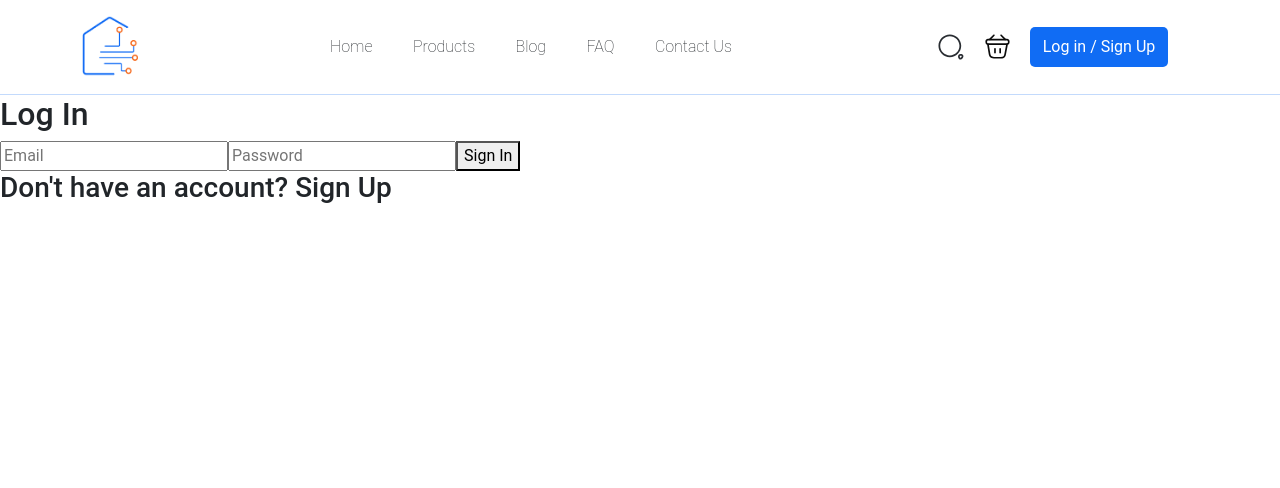
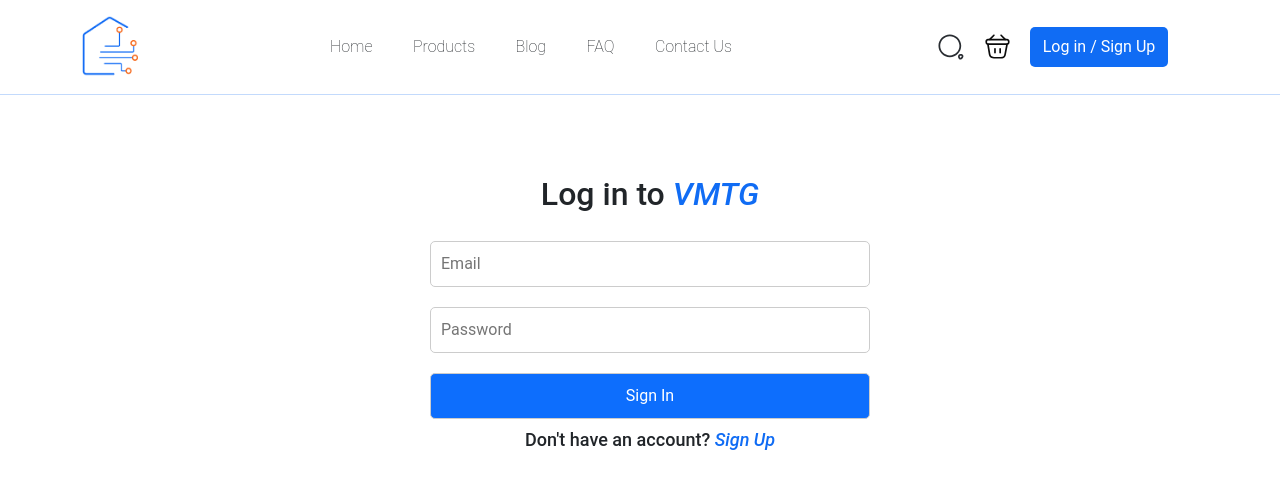
Before and after one commit to andreygranenko/Online-shop-vite, a React (Vite) app: page /login in a window 1280 px wide. Shown: the top 488 px of the page. Built offline with nearby package versions, Linux system fonts and the light colour scheme; no server answers.

Commit message:
updated login register pages and some functionalities

```diff
--- a/src/Homepage.jsx
+++ b/src/Homepage.jsx
@@ -1,10 +1,42 @@
 // eslint-disable-next-line react/prop-types
 import {Navigate} from "react-router-dom";
 import NavBar from "./components/nav-bar/NavBar.jsx";
-
+import {useEffect, useState} from "react";
+import {supabase} from './client.js';
 // eslint-disable-next-line react/prop-types
 const Homepage = ({session, setSession}) => {
-  console.log(session);
+  const [loading, setLoading] = useState(true);
+  const [email, setEmail] = useState(null);
+
+  useEffect(() => {
+    let ignore = false;
+    async function getProfile() {
+      setLoading(true);
+      const { user } = session;
+
+      const { data, error } = await supabase
+        .from('Users')
+        .select(`email`)
+        .eq('id', user.id)
+        .single();
+
+      if (!ignore) {
+        if (error) {
+          console.warn(error);
+        } else if (data) {
+          setEmail(data.email);
+        }
+      }
+
+      setLoading(false);
+    }
+
+    getProfile();
+
+    return () => {
+      ignore = true;
+    }
+  }, [session]);
 
   // eslint-disable-next-line react/prop-types
   if (!session || !session.user) {
@@ -23,7 +55,7 @@ const Homepage = ({session, setSession}) => {
     <>
       <NavBar/>
       {/* eslint-disable-next-line react/prop-types */}
-      <h2>Hey {session.user.email}</h2>
+      <h2>Heye {email}</h2>
     </>
 
   )
--- a/src/components/auth/SignInForm.jsx
+++ b/src/components/auth/SignInForm.jsx
@@ -2,6 +2,7 @@ import {useState} from "react";
 import {supabase} from "../../client.js";
 import {Link, useNavigate} from "react-router-dom";
 import NavBar from "../nav-bar/NavBar.jsx";
+import './sign-in-form.sass';
 // eslint-disable-next-line react/prop-types
 const SignInForm = ({setSession}) => {
   const navigate = useNavigate();
@@ -42,13 +43,16 @@ const SignInForm = ({setSession}) => {
   return (
     <>
       <NavBar/>
-      <h2>Log In</h2>
-      <form onSubmit={handleSubmit}>
-        <input onChange={handleChange} name={'email'} type="email" placeholder="Email" />
-        <input onChange={handleChange} name={'password'} type="password" placeholder="Password" />
-        <button type="submit">Sign In</button>
-      </form>
-      <h3>Don&apos;t have an account? <Link to={'/register'}>Sign Up</Link> </h3>
+      <div className="container login-form">
+        <h2>Log in to <span>VMTG</span></h2>
+        <form onSubmit={handleSubmit}>
+          <input onChange={handleChange} name={'email'} type="email" placeholder="Email" />
+          <input onChange={handleChange} name={'password'} type="password" placeholder="Password" />
+          <button className={'btn btn-primary'} type="submit">Sign In</button>
+        </form>
+        <h3>Don&apos;t have an account? <Link to={'/register'}>Sign Up</Link> </h3>
+      </div>
+
     </>
   );
 }
--- a/src/components/auth/SignUpForm.jsx
+++ b/src/components/auth/SignUpForm.jsx
@@ -2,6 +2,7 @@ import {useState} from "react";
 import {supabase} from "../../client.js";
 import {Link} from "react-router-dom";
 import NavBar from "../nav-bar/NavBar.jsx";
+import './sign-up-form.sass';
 
 const SignUpForm = () => {
 
@@ -38,17 +39,17 @@ const SignUpForm = () => {
   return (
     <>
       <NavBar/>
-      <h2>
-        Sign Up
-      </h2>
-      <form onSubmit={handleSubmit}>
-        <label htmlFor="email">Email</label>
-        <input onChange={handleChange} type="email" id="email" name="email" />
-        <label htmlFor="password">Password</label>
-        <input onChange={handleChange} type="password" id="password" name="password" />
-        <button type="submit">Sign Up</button>
-      </form>
-      <h3>Already have an account? <Link to={'/login'}>Sing In</Link></h3>
+      <div className="container signup-form">
+        <h2>
+          Create your account
+        </h2>
+        <form onSubmit={handleSubmit}>
+          <input placeholder={'Email'} onChange={handleChange} type="email" id="email" name="email" />
+          <input placeholder={'Password'} onChange={handleChange} type="password" id="password" name="password" />
+          <button className={'btn btn-primary'} type="submit">Login</button>
+        </form>
+        <h3>Already have an account? <Link to={'/login'}>Login</Link></h3>
+      </div>
     </>
 
   )
--- /dev/null
+++ b/src/components/auth/sign-in-form.sass
@@ -0,0 +1,31 @@
+@use '../../style-vars/vars' as v
+
+.login-form
+  display: flex
+  flex-direction: column
+  text-align: center
+  margin: 80px
+  span, a
+    font-style: italic
+    color: v.$second-color
+  h3
+    font-size: 18px
+  form
+    display: flex
+    margin-top: 10px
+    flex-direction: column
+    justify-content: center
+    align-items: center
+    input
+      margin: 10px
+      width: 440px
+      padding: 10px
+      border: 1px solid #ccc
+      border-radius: 5px
+    button
+      margin: 10px
+      padding: 10px
+      width: 440px
+      border: 1px solid #ccc
+      border-radius: 5px
+      cursor: pointer
--- /dev/null
+++ b/src/components/auth/sign-up-form.sass
@@ -0,0 +1,32 @@
+@use '../../style-vars/vars' as v
+
+
+.signup-form
+  display: flex
+  flex-direction: column
+  text-align: center
+  margin: 80px
+  span, a
+    font-style: italic
+    color: v.$second-color
+  h3
+    font-size: 18px
+  form
+    display: flex
+    margin-top: 10px
+    flex-direction: column
+    justify-content: center
+    align-items: center
+    input
+      margin: 10px
+      width: 440px
+      padding: 10px
+      border: 1px solid #ccc
+      border-radius: 5px
+    button
+      margin: 10px
+      padding: 10px
+      width: 440px
+      border: 1px solid #ccc
+      border-radius: 5px
+      cursor: pointer
--- a/src/components/products-list/ProductsList.jsx
+++ b/src/components/products-list/ProductsList.jsx
@@ -28,7 +28,7 @@ const ProductsList = ({products, setProducts}) => {
 
   return (
     <div className={'products-wrap'}>
-      {products.map(({id, title, alt, img_url}) => {
+      {products.map(({id, title, alt, price, img_url}) => {
         return (
             <div key={id} className="card" style={{"width": "13rem"}}>
               <div className={'img-wrap'}>
@@ -36,7 +36,7 @@ const ProductsList = ({products, setProducts}) => {
               </div>
                 <div className="card-body">
                   <h5 className="card-title">{title.length > 20 ? title.slice(0, 28) + '...' : title}</h5>
-                  <p className="card-text">Title.</p>
+                  <p className="card-text">{price}$</p>
                   <Link to={`categorijas/${title}`} className="btn btn-primary">Add to cart </Link>
                 </div>
             </div>
```
